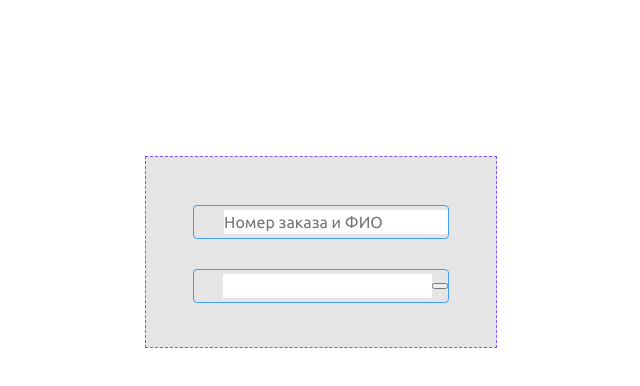
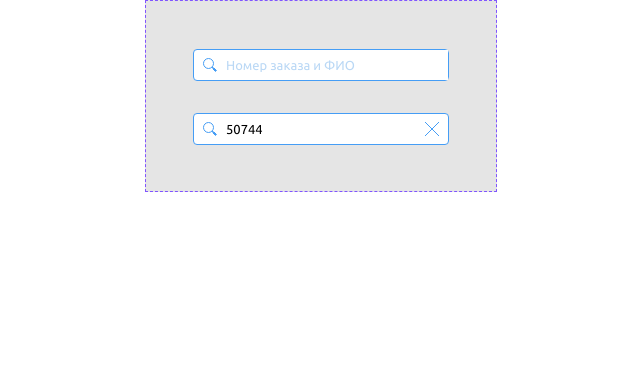
Before and after one commit to KuleshovArtem/admin-panel, a plain HTML site: page blocks/searchbar.html in a window 1280 px wide. Shown: the whole page, without its empty margins (319-959 px from the left). Drawn offline with Linux system fonts and the light colour scheme.

Commit message:
выполнено задание searchbar

```diff
--- a/blocks/searchbar.css
+++ b/blocks/searchbar.css
@@ -4,16 +4,21 @@
     --black-color:#000000;
     --purple-frame:#8055FF;
     --gray-background:#E5E5E5;
+    --white-color:#FFFFFF;
+    --font-size:13px;
 }
 body{
     font-family: 'Ubuntu', sans-serif;
     height: 100vh;
 }
+.svg{
+    display: none;
+}
 .searchbar{
+    margin: 0 auto;
     display: flex;
     flex-direction: column;
     align-items: center;
-    margin: 0 auto;
     width: 22rem;
     height: 12rem;
     padding: 3rem;
@@ -21,48 +26,59 @@ body{
     border: 0.0625rem dashed var(--purple-frame);
     }
 
-.searchbar__empty{
-    margin-bottom: 2rem;
-    width: 16rem;
-    height: 2rem;
-
-}
-.searchbar__filled{
-   width: 16rem;
-   height: 2rem;
-
-}
-
 .searchbar__entry-field{
     display: flex;
     justify-content: space-between;
     align-items: center;
+    width: 16rem;
+    height: 2rem;
     border: 0.0625rem solid;
     border-radius: 0.25rem;
     border-color: var(--light-blue-frame);
+    background-color: var(--white-color);
+}
+.searchbar__entry-field_empty{
+    margin-bottom: 2rem;
 }
 
 .searchbar__icon-left{
     display: flex;
+    padding: 0.5rem;
     background-color: transparent;
     border: none;
+}
+
+.searchbar__icon-searc{
+    stroke: var(--light-blue-frame);
     width: 1rem;
     height: 1rem;
-    margin: 0.5rem;
-
-}
-.icon-left{
-    display: flex;
-    justify-content: center;
-    align-items: center;
-    width: 0.5625rem;
-    height: 0.5625rem;
-    stroke: var(--light-blue-frame);
-
 }
 
 .searchbar__search-area{
     border: 0;
-    padding: 0;
+    padding: 0.5rem 0rem 0.5rem 0rem;
     width: 100%;
+    height: 100%;
+    outline: 0;
+    font-size: var(--font-size);
+    color: var(--black-color);
+
 }
+.searchbar__search-area::placeholder{
+    display: block;
+    color: var(--light-blue-text);
+}
+
+.searchbar__button{
+    display: flex;
+    padding: 0.5rem;
+    background-color: transparent;
+    border: none;
+    cursor: pointer;
+
+}
+.searchbar__icon-delete{
+    stroke: var(--light-blue-frame);
+    width: 1rem;
+    height: 1rem;
+}
--- a/blocks/searchbar.html
+++ b/blocks/searchbar.html
@@ -2,47 +2,54 @@
 <html lang="ru">
     <head>
         <meta charset="UTF-8">
-        <title>Input</title>
+        <title>Searchbar</title>
         <link rel="stylesheet" href="../reset.css">
         <link rel="preconnect" href="https://fonts.googleapis.com">
     <link rel="preconnect" href="https://fonts.gstatic.com" crossorigin>
     <link href="https://fonts.googleapis.com/css2?family=Ubuntu:wght@400;700&display=swap" rel="stylesheet">
         <link rel="stylesheet" href="./searchbar.css">
 
+
     </head>
 <body>
-    <!-- <svg class="svg" xmlns="http://www.w3.org/2000/svg">
-        <symbol id="incorrect" viewBox="0 0 16 16" >
-            <path id="incorrect" d="M1 15L15 1M1 1L15 15" fill="none"/>
-        </symbol >
-    </svg> -->
+    <!-- <svg class="svg" id="search-icon" viewBox="0 0 16 16" fill="none"  xmlns="http://www.w3.org/2000/svg">
+        <path d="M10.0355 10.0355C11.9882 8.08291 11.9882 4.91709 10.0355 2.96447C8.08291 1.01184 4.91709 1.01184 2.96447 2.96447C1.01184 4.91709 1.01184 8.08291 2.96447 10.0355C4.91709 11.9882 8.08291 11.9882 10.0355 10.0355ZM10.0355 10.0355L14 14M14 14L14.5 13.5L11.5 10.5M14 14L13.5 14.5L10.5 11.5" fill="none"/>
+        </svg> -->
 
+    <!-- <svg class="svg" id="delete-icon" viewBox="0 0 16 16" fill="none" xmlns="http://www.w3.org/2000/svg">
+        <path d="M1 15L15 1M1 1L15 15" fill="none"/>
+        </svg> -->
     <svg class="svg" xmlns="http://www.w3.org/2000/svg">
-        <symbol id="search-icon" viewBox="0 0 16 16">  </symbol>
-            <path d="M10.0355 10.0355C11.9882 8.08291 11.9882 4.91709 10.0355 2.96447C8.08291 1.01184 4.91709 1.01184 2.96447 2.96447C1.01184 4.91709 1.01184 8.08291 2.96447 10.0355C4.91709 11.9882 8.08291 11.9882 10.0355 10.0355ZM10.0355 10.0355L14 14M14 14L14.5 13.5L11.5 10.5M14 14L13.5 14.5L10.5 11.5" fill="none"/>
-            </svg>
-
+        <symboL id="search-icon" viewBox="0 0 16 16" fill="none">
+            <path id="search-icon" d="M10.0355 10.0355C11.9882 8.08291 11.9882 4.91709 10.0355 2.96447C8.08291 1.01184 4.91709 1.01184 2.96447 2.96447C1.01184 4.91709 1.01184 8.08291 2.96447 10.0355C4.91709 11.9882 8.08291 11.9882 10.0355 10.0355ZM10.0355 10.0355L14 14M14 14L14.5 13.5L11.5 10.5M14 14L13.5 14.5L10.5 11.5" fill="none"/>
+        </symboL>
+        <symbol id="delete-icon" viewBox="0 0 16 16" fill="none">
+            <path id="delete-icon" d="M1 15L15 1M1 1L15 15" fill="none"/>
+        </symbol>
+    </svg>
     <div class="searchbar">
-        <div class="searchbar__empty">
-            <div class="searchbar__entry-field">
+            <label class="searchbar__entry-field searchbar__entry-field_empty" for="empty">
                 <div class="searchbar__icon-left">
-                    <svg class="icon-left">
-                        <use xlink:href=#search-icon></use>
+                    <svg class="searchbar__icon-searc">
+                        <use href=#search-icon></use>
                     </svg>
                 </div>
-                <input class="searchbar__search-area" placeholder="Номер заказа и ФИО"></input>
-            </div>
+                <input id="empty" class="searchbar__search-area" placeholder="Номер заказа и ФИО"></input>
+            </label>
 
-        </div>
-        <div class="searchbar__filled">
-            <div class="searchbar__entry-field">
-                <div class="searchbar__icon-left"></div>
-                <input class="searchbar__search-area" ></input>
-                <button class="buttom-delete">
-
+            <label class="searchbar__entry-field searchbar__entry-field_filled" for="filled">
+                <div class="searchbar__icon-left">
+                    <svg class="searchbar__icon-searc">
+                        <use href=#search-icon></use>
+                    </svg>
+                </div>
+                <input id="filled" class="searchbar__search-area" placeholder="Номер заказа и ФИО" value="50744" ></input>
+                <button class="searchbar__button">
+                    <svg class="searchbar__icon-delete">
+                        <use href=#delete-icon></use>
+                    </svg>
                 </button>
-            </div>
-        </div>
+            </label>
     </div>
 
 
```
